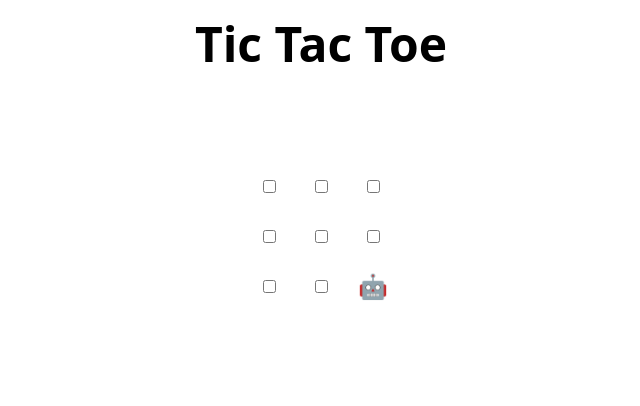
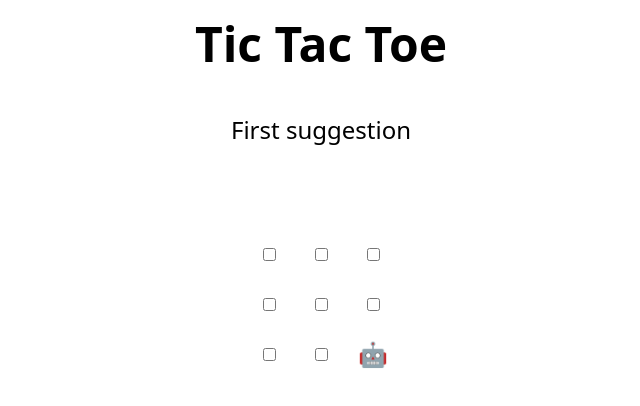
Before and after one commit to Danna-Lopez-M/skills-review-pull-requests, a plain HTML site: page index.html in a window 1280 px wide. Shown: the whole page, without its empty margins (319-959 px from the left). Drawn offline with Linux system fonts and the light colour scheme.

Commit message:
Update index.html
.

```diff
--- a/index.html
+++ b/index.html
@@ -45,6 +45,7 @@
     <td><input type="checkbox" /></td>
     <td><input type="checkbox" /></td>
   </tr>
+  First suggestion
 </table>
 
 <h2 hidden>Game over, refresh to play again 🧑‍💻 🤖!</h2>
```
